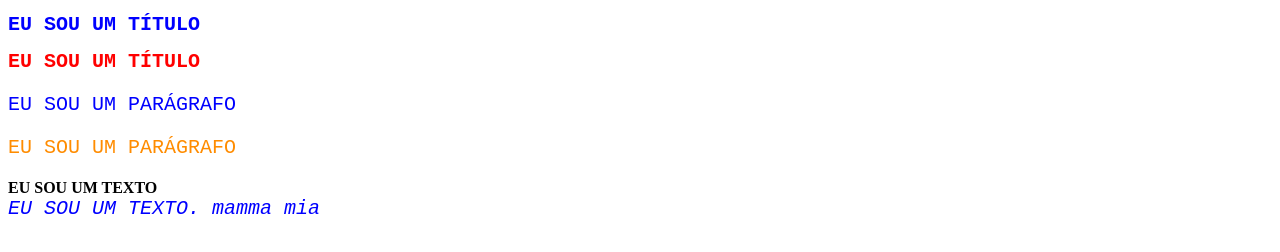
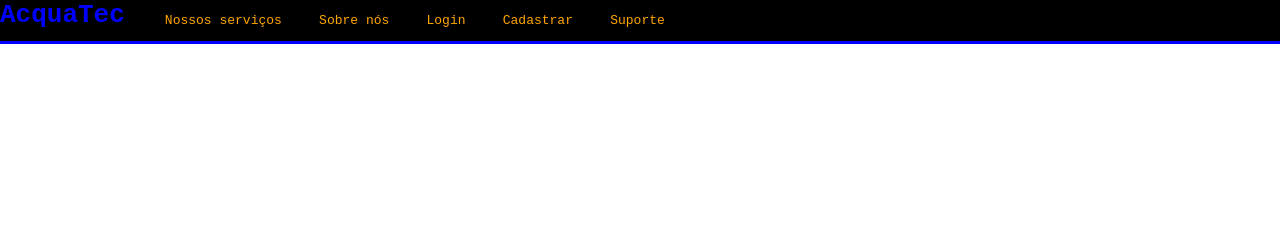
Before and after one commit to henrique-medeiros/projeto-iot-revolucionario-medeiros, a plain HTML site: page index.html in a window 1280 px wide. Drawn offline with Linux system fonts and the light colour scheme.

Commit message:
estilizaçãodo header

```diff
--- a/estilos.css
+++ b/estilos.css
@@ -1,13 +1,29 @@
-h1, p, i {
-    color: blue;
-    font-size: 20px;
+body {
+    margin: 0px;
     font-family: monospace;
 }
 
-.titulo{
-    color: red;
-}
+.header {
+    background-color: black;
+    width: 100%;
+    border-bottom: 3px blue solid;
+    }
 
-#paragrafo{
-    color: darkorange;
-}
+    h1 {
+        margin: 0;
+        color: blue;
+    }
+
+    .header .container {
+        width: 70%;
+        display: flex;
+    }
+
+    .navbar {
+        width: 500px;
+        list-style: none;
+        align-items: center;
+        justify-content: space-between;
+        color: orange;
+        display: flex;
+    }
--- a/index.html
+++ b/index.html
@@ -1,5 +1,5 @@
 <!DOCTYPE html>
-<html lang="en">
+<html lang="pt">
 
 <head>
     <meta charset="UTF-8">
@@ -12,15 +12,20 @@
 </head>
 
 <body>
-    <h1>EU SOU UM TÍTULO</h1>
-    <h1 class="titulo">EU SOU UM TÍTULO</h1>
+    <div class="header">
+        <div class="container">
+            <h1>AcquaTec</h1>
 
-    <p>EU SOU UM PARÁGRAFO</p>
-    <p id="paragrafo">EU SOU UM PARÁGRAFO</p>
+            <ul class="navbar">
+                <li>Nossos serviços</li>
+                <li>Sobre nós</li>
+                <li>Login</li>
+                <li>Cadastrar</li>
+                <li>Suporte</li>
+            </ul>
+        </div>
 
-    <b>EU SOU UM TEXTO</b><br>
-    <i>EU SOU UM TEXTO. mamma mia</i>
-
+    </div>
 </body>
 
 </html>
```
